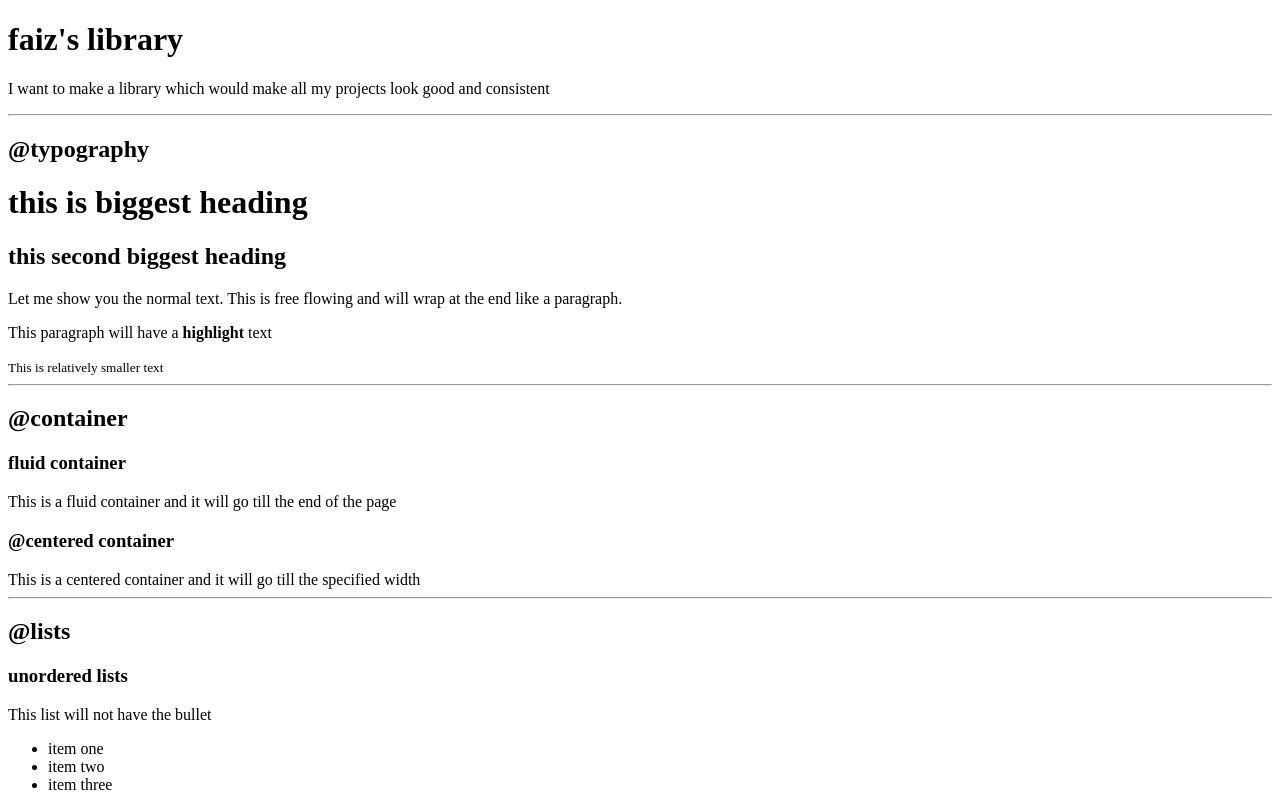
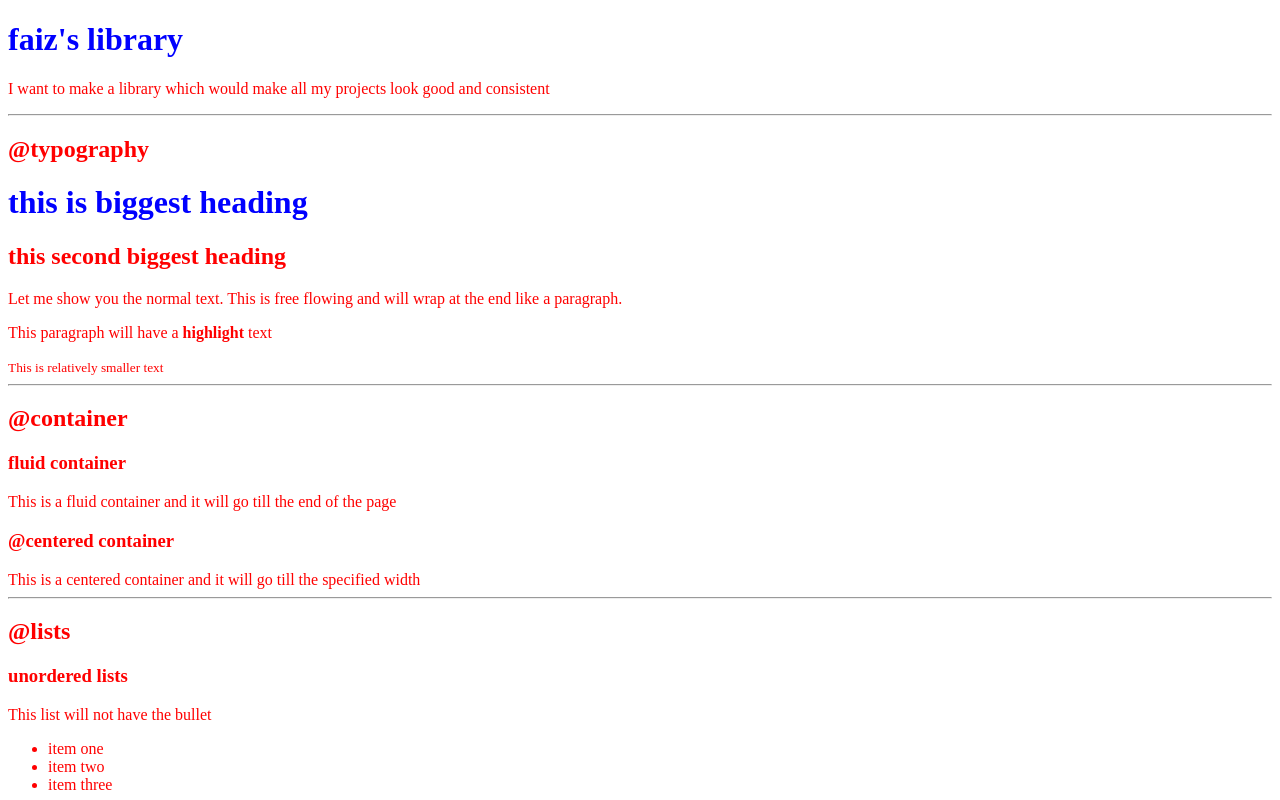
Before and after one commit to AbdulFaiz123/MY_WEBSITE, a plain HTML site: page index.html in a window 1280 px wide. Shown: the top 800 px of the page. Drawn offline with Linux system fonts and the light colour scheme.

Commit message:
refactor

```diff
--- a/index.html
+++ b/index.html
@@ -4,6 +4,7 @@
     <meta charset="UTF-8">
     <meta name="viewport" content="width=device-width, initial-scale=1.0">
     <title>MY WEBSITE</title>
+    <link href="styles.css" rel="stylesheet" />
 </head>
 <body>
     <h1>faiz's library</h1>
--- /dev/null
+++ b/styles.css
@@ -0,0 +1,7 @@
+body{
+    color: red;
+}
+
+h1{
+    color: blue;
+}
```
